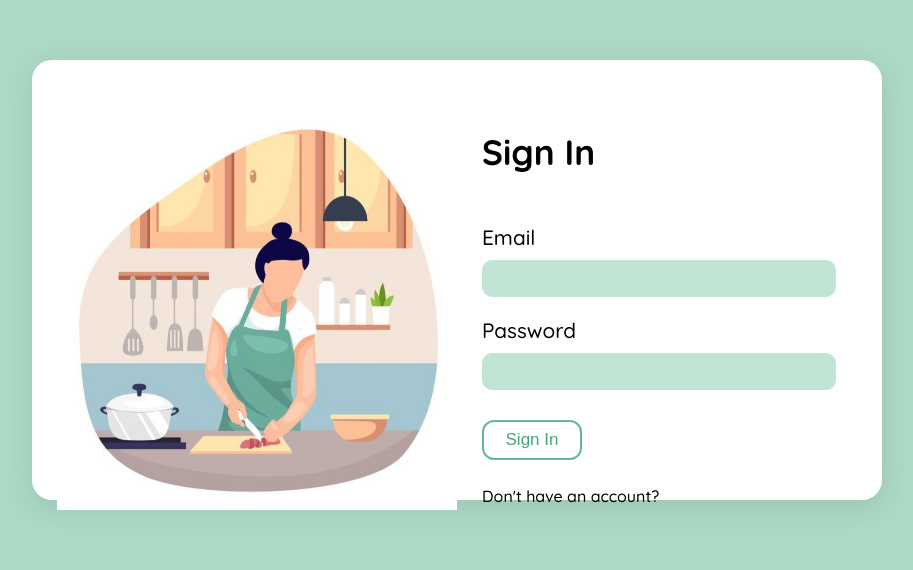
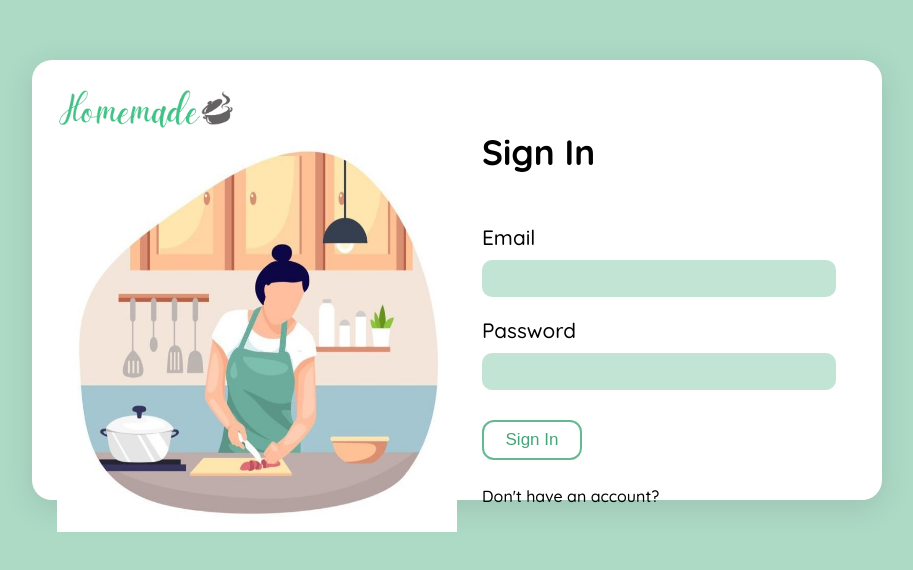
Before and after one commit to malak-joumaa/Homemade, a React (Create React App) app in the folder frontend/: page /sign-in in a window 1280 px wide. Shown: the part 120-690 px from the top of the page, without its empty margins (183-1096 px from the left). Built offline with nearby package versions, Linux system fonts and the light colour scheme.

Commit message:
Adding Logo

```diff
--- a/frontend/src/index.css
+++ b/frontend/src/index.css
@@ -46,7 +46,6 @@ code {
 .welcome-photo{
   width:400px;
   height: 400px;
-  margin-top: 50px;
 }
 
 .right-register{
@@ -54,12 +53,12 @@ code {
 }
 
 .logo-div{
-  text-align: center;
+  margin-top: 30px;
+  float: left;
 }
 
 .register-logo{
-  width: 300px;
-  margin-top: 40px;
+  width: 180px;
 }
 
 .register h1{
--- a/frontend/src/pages/SignIn.js
+++ b/frontend/src/pages/SignIn.js
@@ -14,6 +14,9 @@ const SignIn = () => {
     <div className="main-container">
       <div className="register">
         <div className="left-register">
+          <div className="logo-div">
+            <img src={Logo} className="register-logo" />
+          </div>
           <img src={User_Sign_In} className="welcome-photo" />
         </div>
         <div className="right-register">
```
